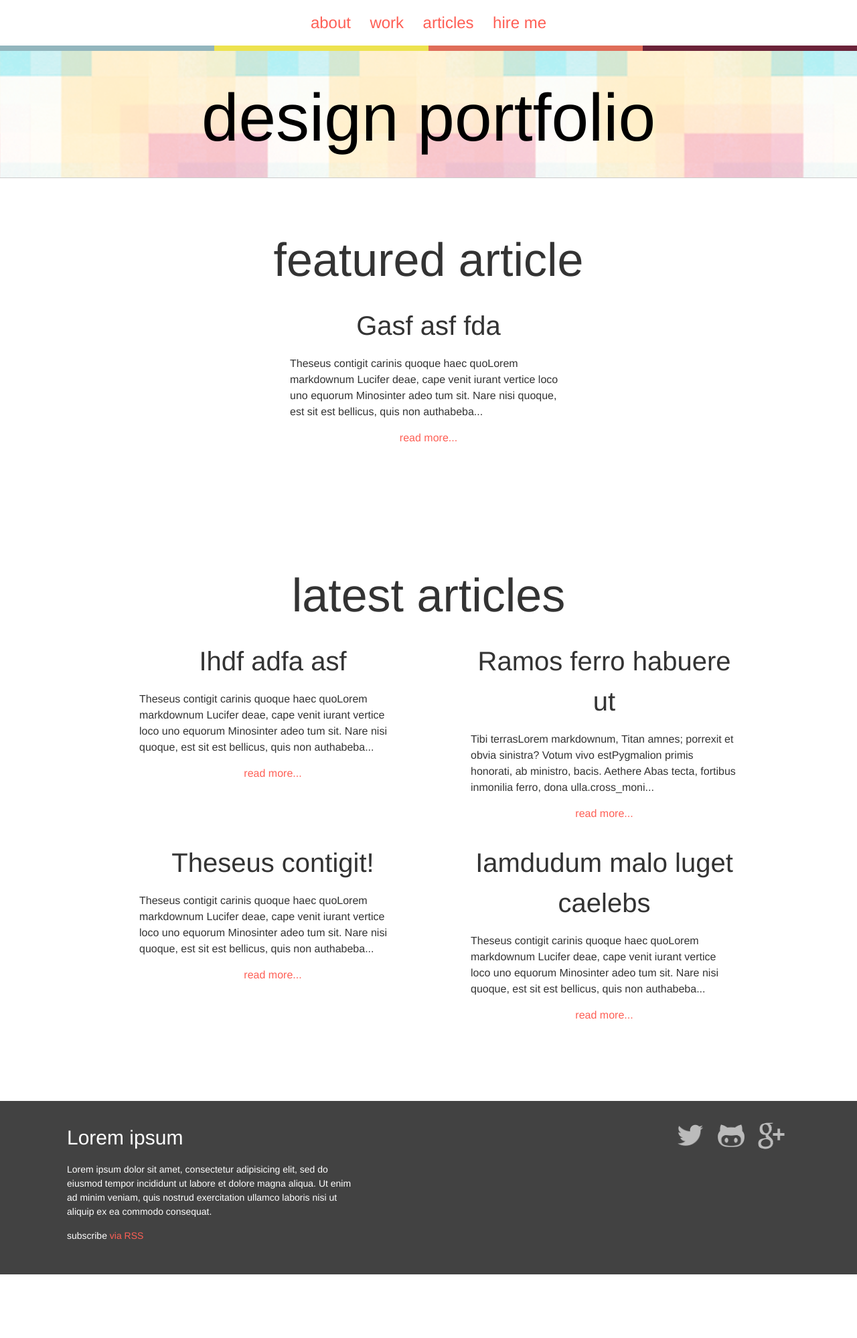
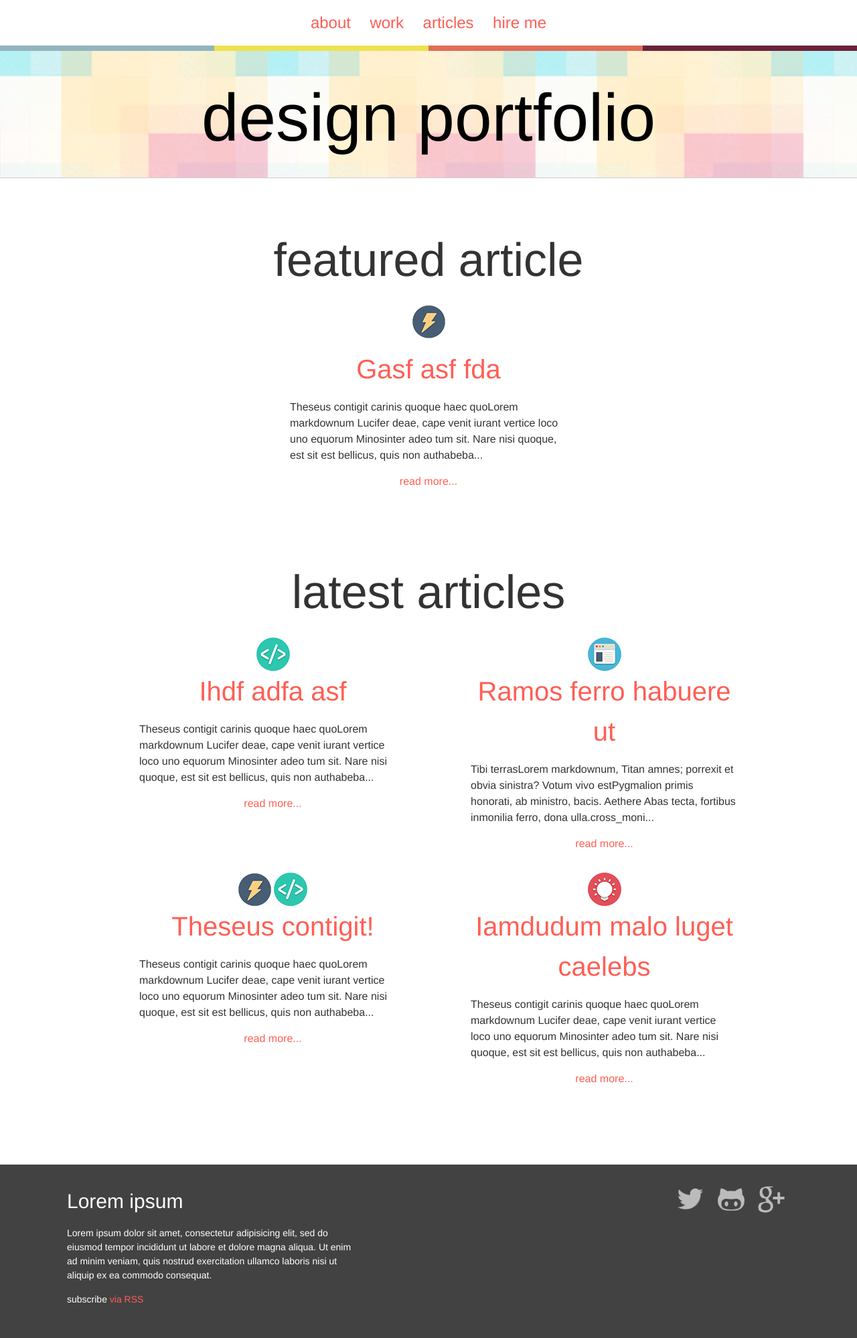
Before and after one commit to mbotta/designer-portfolio, a Jekyll site: the page built from index.html, in a window 1280 px wide. Shown: the whole page at 67% size. Built offline with Jekyll 4.4.1, drawn with Linux system fonts in a browser that asks for light colours; before the commit the page ends 1903 px from its top, so only the background shows below that.

Commit message:
added links to posts on home page, tags, tag layout

```diff
--- a/_includes/post.html
+++ b/_includes/post.html
@@ -1,4 +1,10 @@
-
-<h2>{{ post.title }}</h2>
+<ul class="post-tags">
+  {% for tag in post.tags %}
+    <li>
+      <img src="/images/icon-{{tag}}.png" alt="{{ tag }} icon" />
+    </li>
+  {% endfor %}
+</ul>
+<h2><a href="{{ post.url | prepend: site.baseurl }}">{{ post.title }}</a></h2>
 <p>{{ post.content | strip_html | strip_newlines | truncate: 200 }}</p>
-<p class="post-read-more-link"><a href="#">read more...</a></p>
+<p class="post-read-more-link"><a href="{{ post.url | prepend: site.baseurl }}">read more...</a></p>
--- a/_posts/2015-11-05-theseus-contigit.markdown
+++ b/_posts/2015-11-05-theseus-contigit.markdown
@@ -3,6 +3,7 @@ layout: post
 title:  "Theseus contigit!"
 date:   2015-11-05 10:35:04 +0200
 categories: jekyll update
+tags: snippet code
 ---
 
 ## Theseus contigit carinis quoque haec quo
--- a/_sass/components/_post.sass
+++ b/_sass/components/_post.sass
@@ -16,3 +16,10 @@
 .post-featured
 	float: none
 	margin: 0 auto
+
+.post-tags
+	min-height: 50px
+	text-align: center
+	margin-left: 0
+	li
+		display: inline
--- a/index.html
+++ b/index.html
@@ -3,7 +3,7 @@ layout: default
 ---
 
 <div class="home"><!-- section for featured post -->
-  <section class="site-section site-section-last">
+  <section class="site-section">
     <div class="wrapper">
       <h1>featured article</h1>
         {% assign count = 0 %}
--- a/index.jade
+++ b/index.jade
@@ -5,7 +5,7 @@
 
 .home
 	<!-- section for featured post -->
-	section.site-section.site-section-last
+	section.site-section
 		.wrapper
 			h1 featured article
 			= '\n'
```
